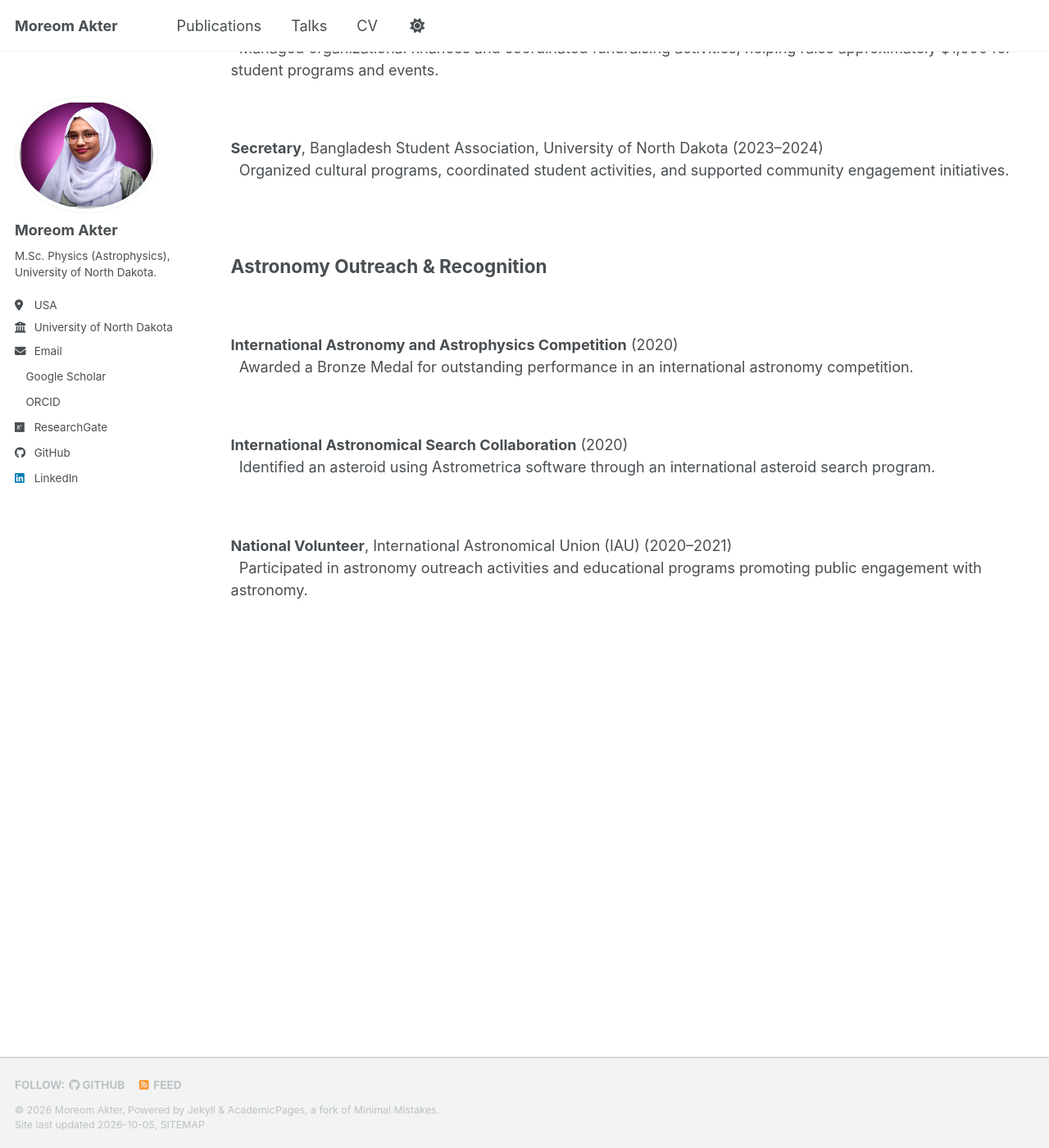
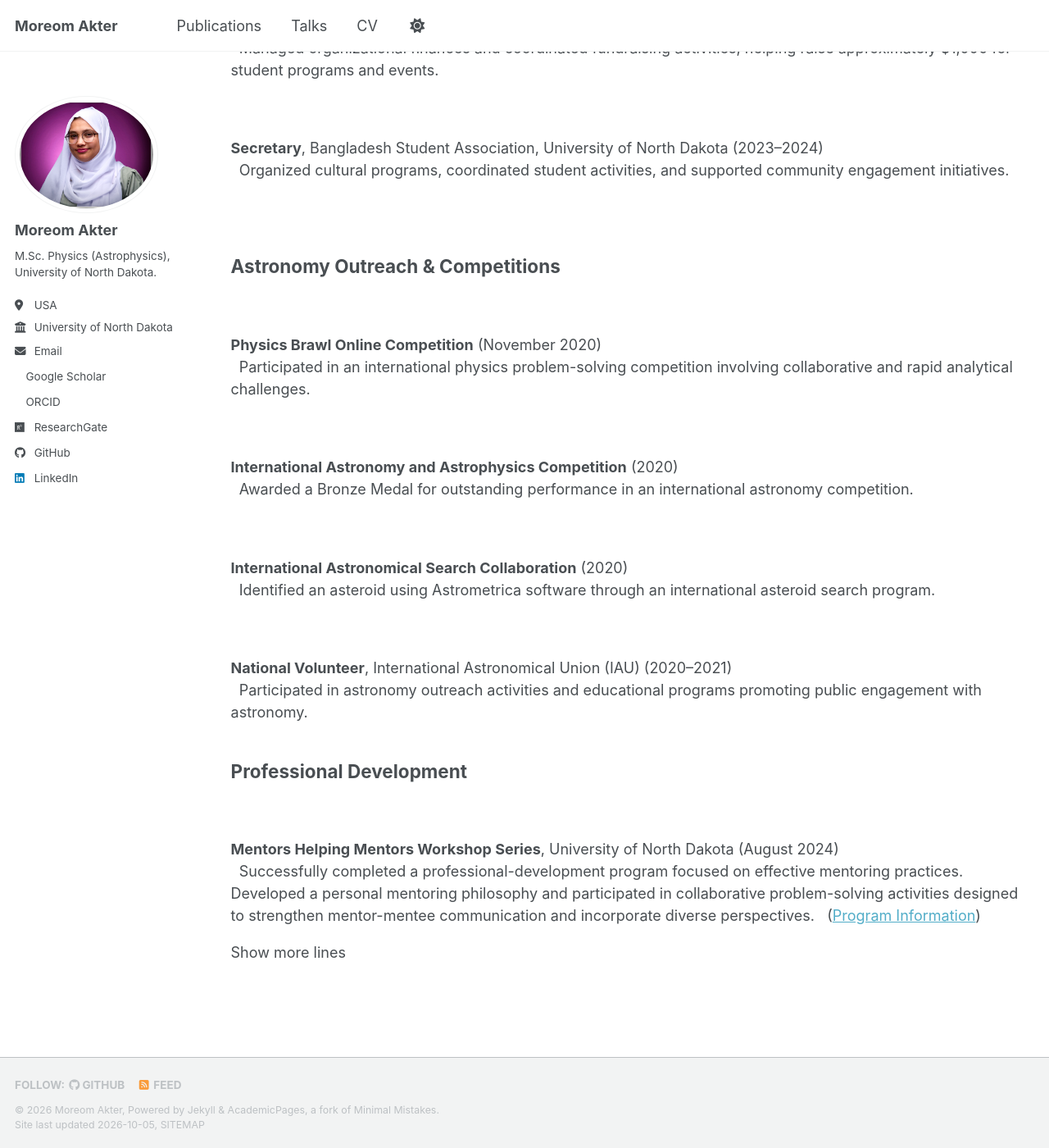
Before and after one commit to Moreom/Moreom.github.io, a Jekyll site: the page built from _pages/Outreach.md, in a window 1280 px wide and 1400 px high, scrolled down 1261 px. Shown: the whole window at 82% size. Built offline with Jekyll 4.4.1, drawn with Linux system fonts in a browser that asks for light colours; a style sheet for code colours, icons or effects is not loaded.

Commit message:
Update Outreach.md

```diff
--- a/_pages/Outreach.md
+++ b/_pages/Outreach.md
@@ -53,7 +53,13 @@ Managed organizational finances and coordinated fundraising activities, helping
 Organized cultural programs, coordinated student activities, and supported community engagement initiatives.
 </p>
 
-<h2>Astronomy Outreach & Recognition</h2>
+<h2>Astronomy Outreach & Competitions</h2>
+
+<p style="margin-bottom:15px;">
+<strong>Physics Brawl Online Competition</strong> (November 2020)<br>
+
+Participated in an international physics problem-solving competition involving collaborative and rapid analytical challenges.
+</p>
 
 <p style="margin-bottom:15px;">
 <strong>International Astronomy and Astrophysics Competition</strong> (2020)<br>
@@ -72,3 +78,15 @@ Identified an asteroid using Astrometrica software through an international aste
 
 Participated in astronomy outreach activities and educational programs promoting public engagement with astronomy.
 </p>
+
+<h2>Professional Development</h2>
+
+<p style="margin-bottom:15px;">
+<strong>Mentors Helping Mentors Workshop Series</strong>,
+University of North Dakota (August 2024)<br>
+
+Successfully completed a professional-development program focused on effective mentoring practices. Developed a personal mentoring philosophy and participated in collaborative problem-solving activities designed to strengthen mentor-mentee communication and incorporate diverse perspectives.
+
+(<a href="https://und.edu/academics/graduate-school/academic-career-support/mentors-helping-mentors.html">Program Information</a>)
+</p>
+Show more lines
```
